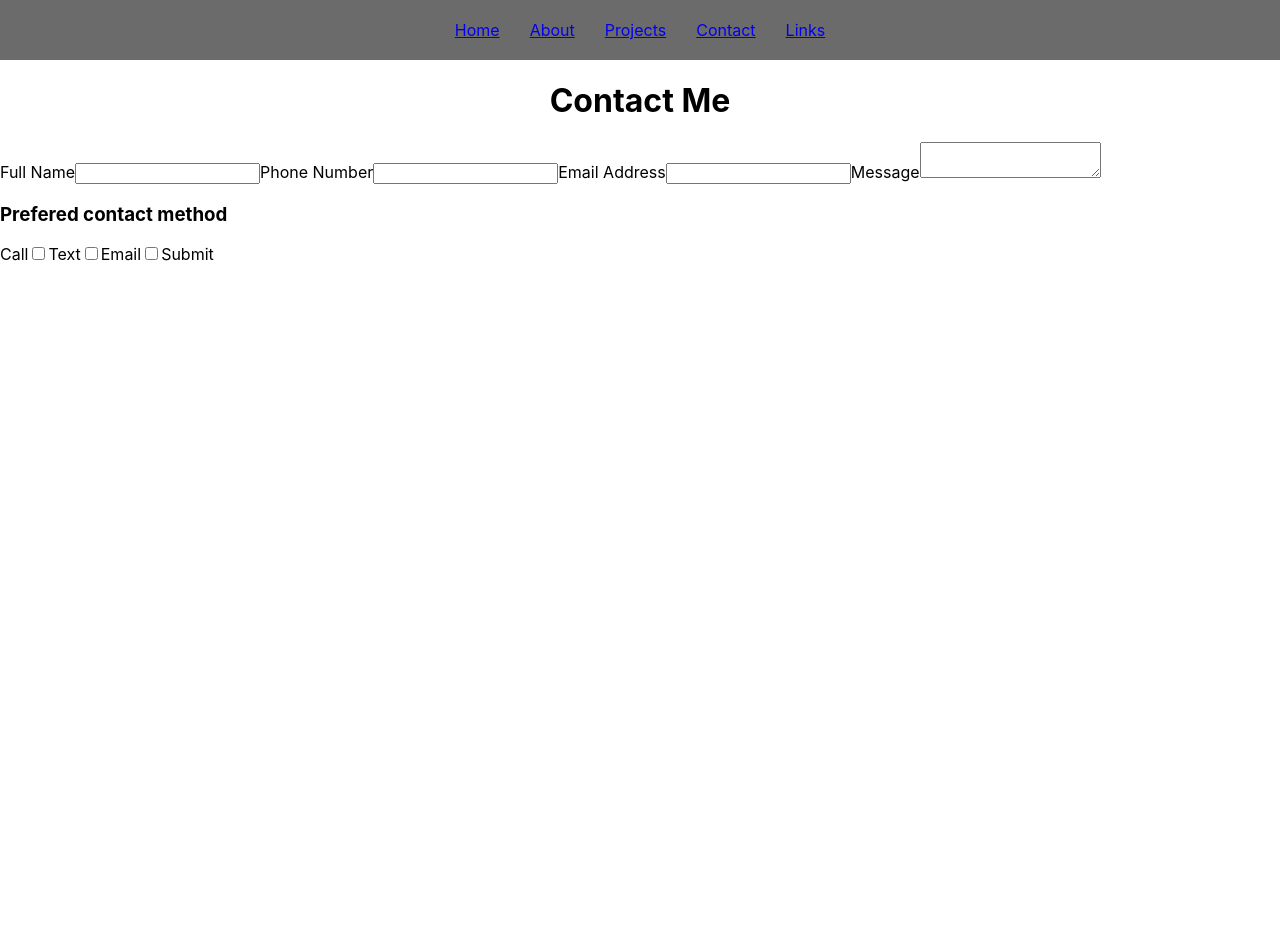
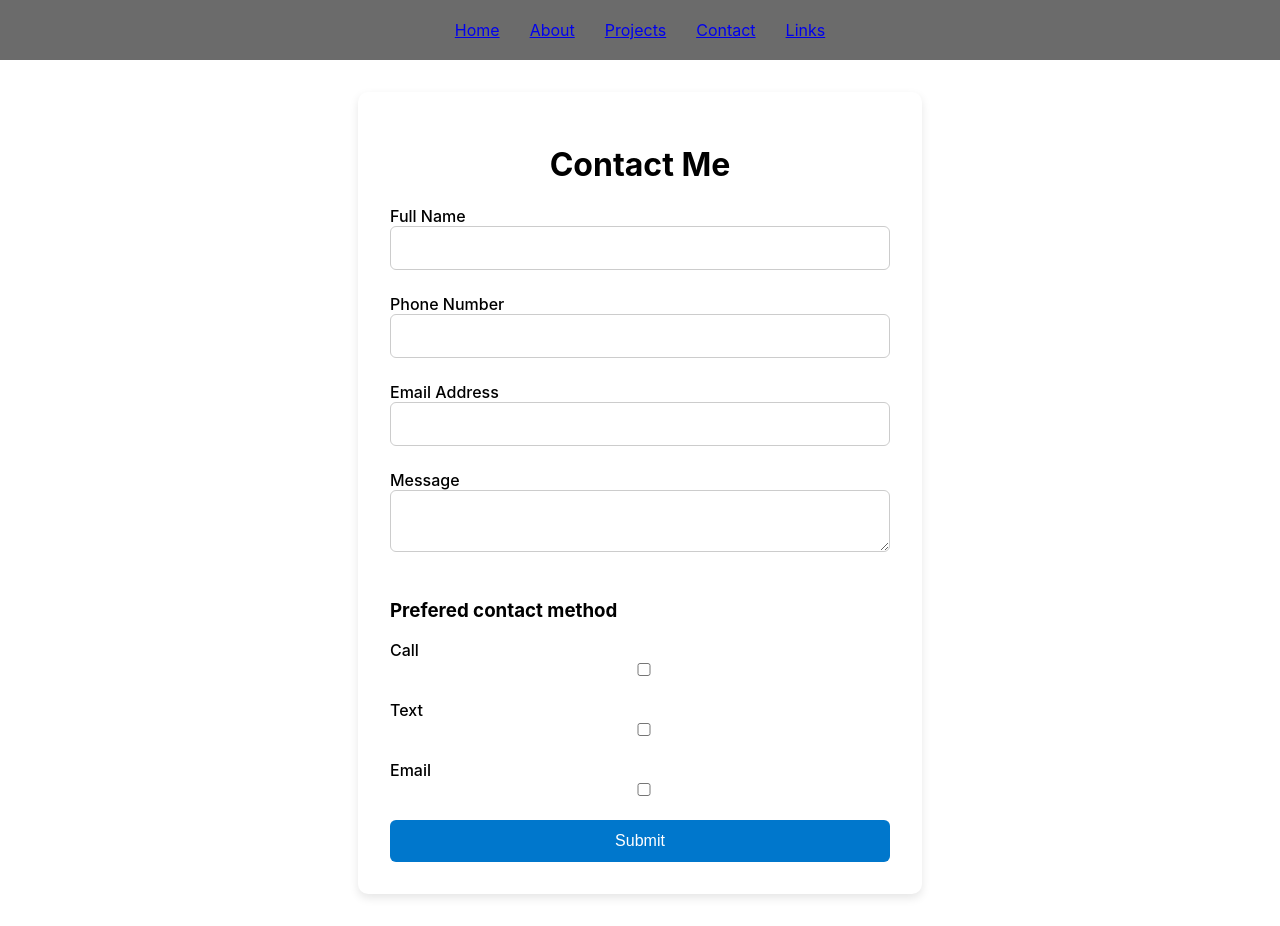
Before and after one commit to Jonathan-MacDuff/My-Personal-Website, a React (Create React App) app in the folder client/: page /contact in a window 1280 px wide. Before the commit the page ends 800 px from the top, so only its background shows below. Built offline with nearby package versions, Linux system fonts and the light colour scheme.

Commit message:
added contact form css

```diff
--- a/client/src/index.css
+++ b/client/src/index.css
@@ -57,3 +57,54 @@ p {
 .nav-link.active {
     background-color: #777;
 }
+
+.form-container {
+  max-width: 500px;
+  margin: 2rem auto;
+  padding: 2rem;
+  background-color: #ffffff;
+  border-radius: 10px;
+  box-shadow: 0 4px 10px rgba(0, 0, 0, 0.1);
+}
+
+.contact-form {
+  display: flex;
+  flex-direction: column;
+}
+
+.contact-form label {
+  margin-bottom: 0.5rem;
+  font-weight: 500;
+}
+
+.contact-form input,
+.contact-form textarea {
+  padding: 0.75rem;
+  margin-bottom: 1rem;
+  border: 1px solid #ccc;
+  border-radius: 6px;
+  font-size: 1rem;
+  width: 100%;
+  box-sizing: border-box;
+}
+
+.contact-form input:focus,
+.contact-form textarea:focus {
+  border-color: #0077cc;
+  outline: none;
+}
+
+.contact-form button {
+  padding: 0.75rem;
+  background-color: #0077cc;
+  color: white;
+  border: none;
+  border-radius: 6px;
+  font-size: 1rem;
+  cursor: pointer;
+  transition: background-color 0.2s ease;
+}
+
+.contact-form button:hover {
+  background-color: #005fa3;
+}
--- a/client/src/pages/Contact.js
+++ b/client/src/pages/Contact.js
@@ -3,9 +3,9 @@
 function Contact() {
 
     return (
-        <div>
+        <div className='form-container'>
             <h1>Contact Me</h1>
-            <form>
+            <form className='contact-form'>
                 <label>Full Name
                     <input type='name'/>
                 </label>
@@ -28,7 +28,7 @@ function Contact() {
                     <label>Email
                         <input type='checkbox'/>
                     </label>
-                <sl-button type='submit'>Submit</sl-button>
+                <button type='submit'>Submit</button>
             </form>
         </div>
     )
```
